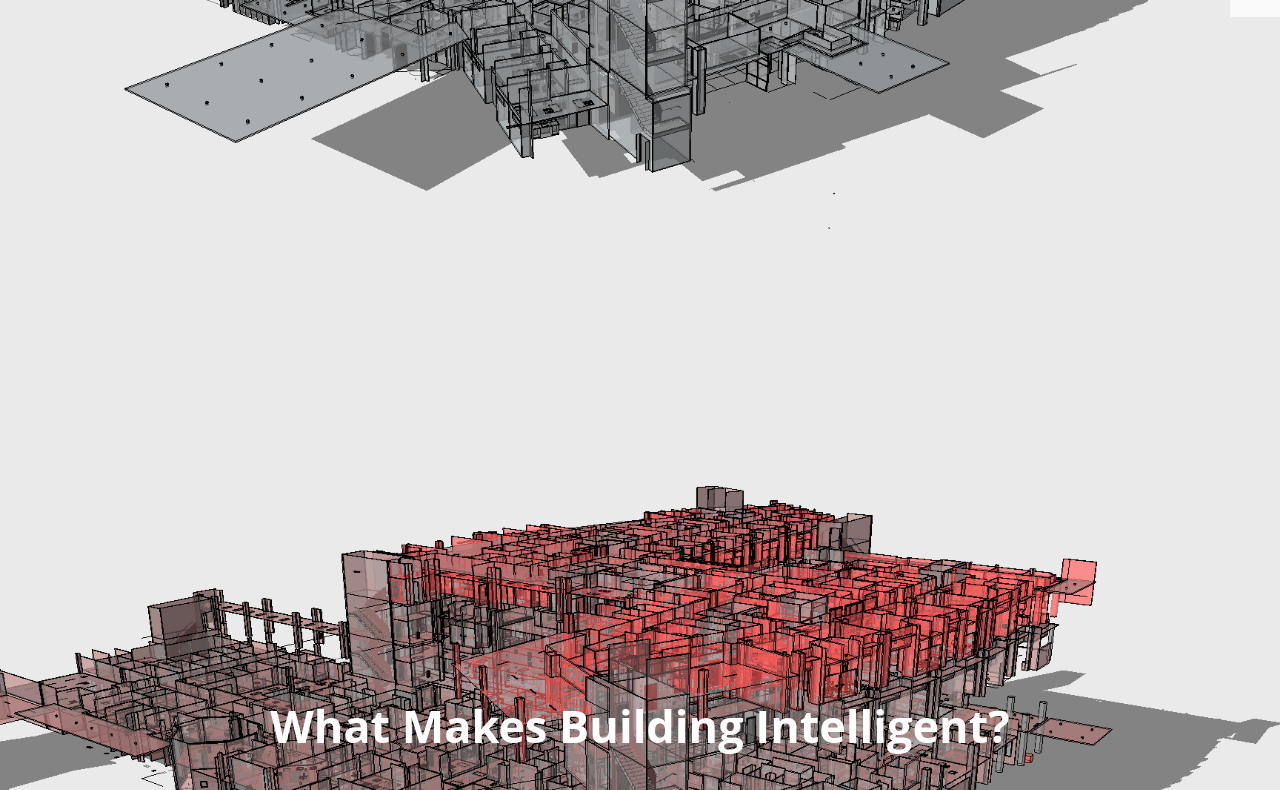
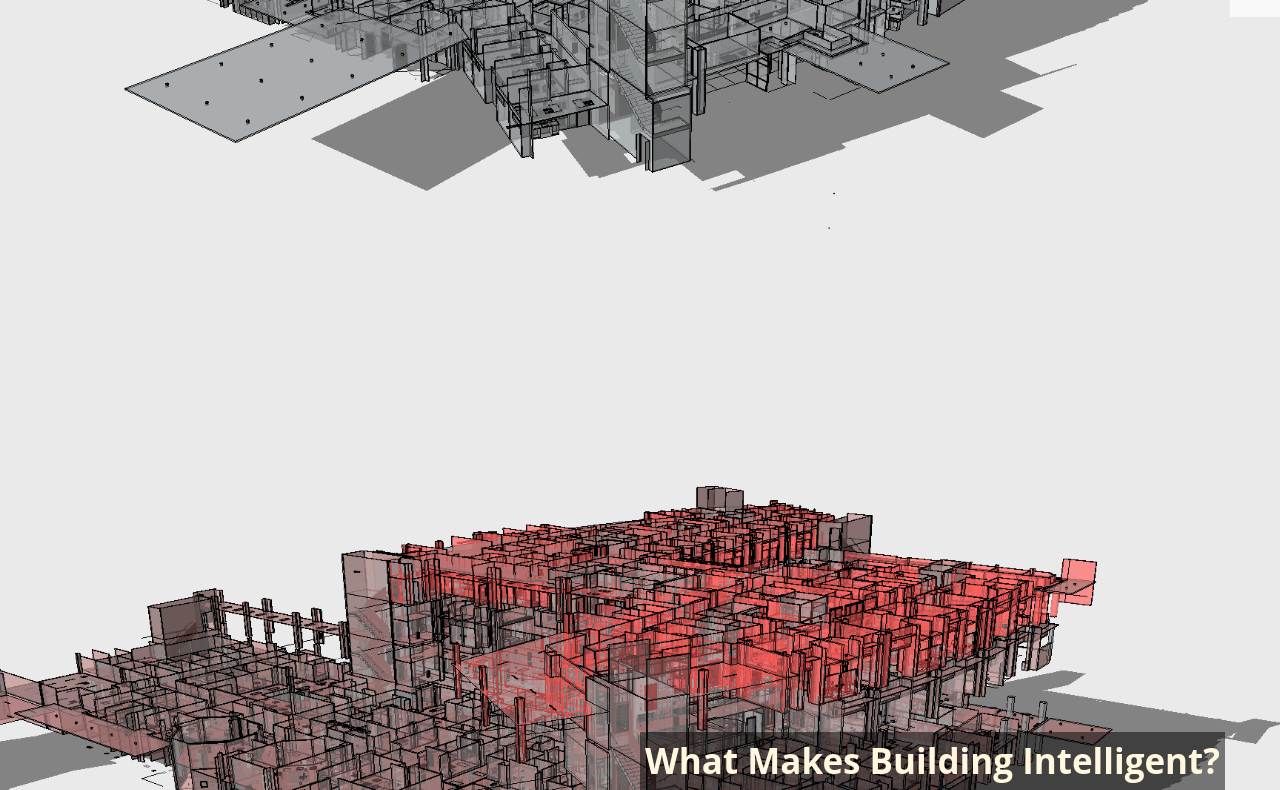
Before and after one commit to inv-vinoth/parallax-scroll, a plain HTML site: page index.html in a window 1280 px wide. Shown: the part 468-1258 px from the top of the page. Drawn offline with nearby package versions, Linux system fonts and the light colour scheme.

Commit message:
css text fix

```diff
--- a/css/main.css
+++ b/css/main.css
@@ -147,8 +147,6 @@ main {
 
 
 .hsContainer {
-	display: table;
-	table-layout: fixed;
     width: 100%;
     height: 100%;
     overflow: hidden;
@@ -156,32 +154,29 @@ main {
 }
 
 .hsContent {
-	max-width: 450px;
-	margin: -150px auto 0 auto;
-	display: table-cell;
-	vertical-align: middle;
-	color: #ebebeb;
-	padding: 0 8%;
-	text-align: center;
-	position: relative;
-	z-index: 10;
+    max-width: 700px;
+    position: absolute;
+    left: 50%;
+    top: 50%;
 }
-	.hsContent h2,
-	.copy h2 {
-		color: #ffffff;
-		font-size: 45px;
-		line-height: 48px;
+    .hsContent h2  {
+        color: #fff8de;
+        background-color: rgba(0,0,0,0.5);
+        padding: 10px 5px;
+        font-size: 35px;
+        line-height: 38px;
         margin-bottom: 12px;
     }
+
     .hsContent p {
         width: 400px;
-		margin: 0 auto;
         color: #b2b2b2;
     }
     .hsContent a {
         color: #b2b2b2;
         text-decoration: underline;
     }
+
 	.bgBlack {
 		background-color: rgba(0,0,0,0.75);
 		padding: 3px 10px;
```
Lines whose indentation alone changed are shown as unchanged.
